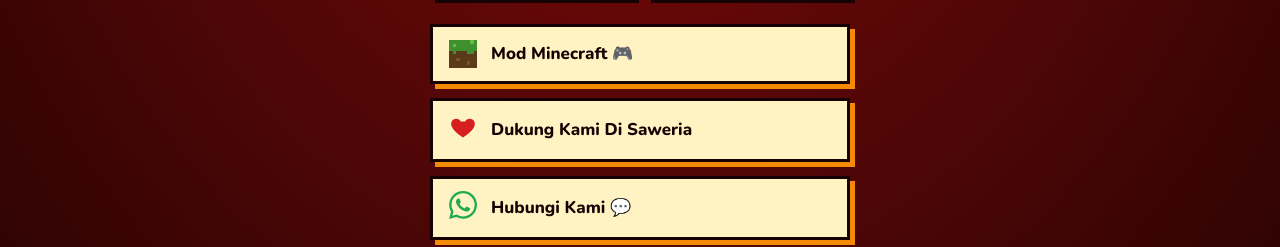
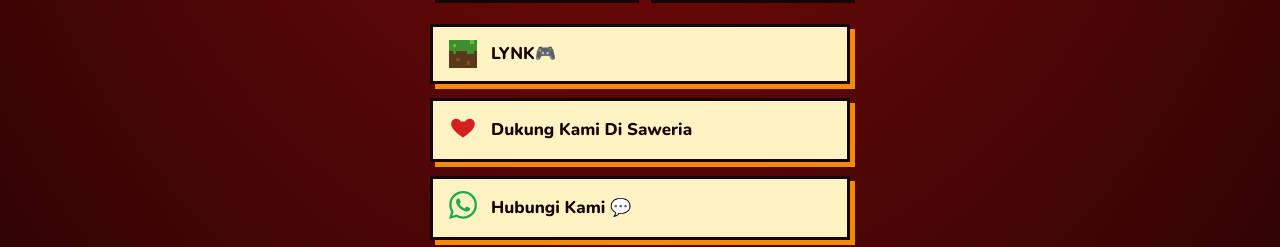
Before and after one commit to dieee44/lueel44, a plain HTML site: page index.html in a window 1280 px wide. Shown: the part 423-670 px from the top of the page. Drawn offline with nearby package versions, Linux system fonts and the light colour scheme.

Commit message:
Update index.html
Update Languages

```diff
--- a/index.html
+++ b/index.html
@@ -48,7 +48,7 @@
   </div>
 
   <ul class="links">
-    <li><a href="https://lynk.id/lueel44" target="_blank" rel="noopener"><svg width="28" height="28" viewBox="0 0 8 8" aria-hidden="true" shape-rendering="crispEdges"><rect width="8" height="8" fill="#5a3a1a"/><rect width="8" height="3" fill="#3f8f2f"/><rect x="1" y="3" width="1" height="1" fill="#3f8f2f"/><rect x="5" y="3" width="2" height="1" fill="#3f8f2f"/><rect x="2" y="5" width="1" height="1" fill="#7a5226"/><rect x="5" y="6" width="1" height="1" fill="#7a5226"/><rect x="1" y="1" width="1" height="1" fill="#5fbf45"/><rect x="6" y="0" width="1" height="1" fill="#5fbf45"/></svg>Mod Minecraft 🎮</a></li>
+    <li><a href="https://lynk.id/lueel44" target="_blank" rel="noopener"><svg width="28" height="28" viewBox="0 0 8 8" aria-hidden="true" shape-rendering="crispEdges"><rect width="8" height="8" fill="#5a3a1a"/><rect width="8" height="3" fill="#3f8f2f"/><rect x="1" y="3" width="1" height="1" fill="#3f8f2f"/><rect x="5" y="3" width="2" height="1" fill="#3f8f2f"/><rect x="2" y="5" width="1" height="1" fill="#7a5226"/><rect x="5" y="6" width="1" height="1" fill="#7a5226"/><rect x="1" y="1" width="1" height="1" fill="#5fbf45"/><rect x="6" y="0" width="1" height="1" fill="#5fbf45"/></svg>LYNK🎮</a></li>
     <li><a href="https://saweria.co/lueel44" target="_blank" rel="noopener"><span class="heart"><svg viewBox="0 0 24 24" aria-hidden="true"><path d="M12 21s-7.5-4.6-9.6-9.2C.9 8.6 2.7 5 6.1 5c2 0 3.4 1.1 3.9 2.2h4c.5-1.1 1.9-2.2 3.9-2.2 3.4 0 5.2 3.6 3.7 6.8C19.5 16.4 12 21 12 21z"/></svg></span>Dukung Kami Di Saweria</a></li>
     <li><a href="https://wa.me/6282173213395" target="_blank" rel="noopener"><span class="wa"><svg viewBox="0 0 24 24" aria-hidden="true"><path d="M17.472 14.382c-.297-.149-1.758-.867-2.03-.967-.273-.099-.471-.148-.67.15-.197.297-.767.966-.94 1.164-.173.199-.347.223-.644.075-.297-.15-1.255-.463-2.39-1.475-.883-.788-1.48-1.761-1.653-2.059-.173-.297-.018-.458.13-.606.134-.133.298-.347.446-.52.149-.174.198-.298.298-.497.099-.198.05-.371-.025-.52-.075-.149-.669-1.612-.916-2.207-.242-.579-.487-.5-.669-.51-.173-.008-.371-.01-.57-.01-.198 0-.52.074-.792.372-.272.297-1.04 1.016-1.04 2.479 0 1.462 1.065 2.875 1.213 3.074.149.198 2.096 3.2 5.077 4.487.709.306 1.262.489 1.694.625.712.227 1.36.195 1.871.118.571-.085 1.758-.719 2.006-1.413.248-.694.248-1.289.173-1.413-.074-.124-.272-.198-.57-.347m-5.421 7.403h-.004a9.87 9.87 0 01-5.031-1.378l-.361-.214-3.741.982.998-3.648-.235-.374a9.86 9.86 0 01-1.51-5.26c.001-5.45 4.436-9.884 9.888-9.884 2.64 0 5.122 1.03 6.988 2.898a9.825 9.825 0 012.893 6.994c-.003 5.45-4.437 9.884-9.885 9.884m8.413-18.297A11.815 11.815 0 0012.05 0C5.495 0 .16 5.335.157 11.892c0 2.096.547 4.142 1.588 5.945L.057 24l6.305-1.654a11.882 11.882 0 005.683 1.448h.005c6.554 0 11.89-5.335 11.893-11.893a11.821 11.821 0 00-3.48-8.413z"/></svg></span>Hubungi Kami 💬</a></li>
     <li><a href="https://www.tiktok.com/@lueel44?_r=1&amp;_t=ZS-9AbEGDD0QpZ" target="_blank" rel="noopener"><svg viewBox="0 0 24 24" aria-hidden="true"><path d="M16.6 5.8A4.3 4.3 0 0 1 15.5 3h-3.1v12.4a2.6 2.6 0 1 1-2.6-2.6c.3 0 .5 0 .8.1V9.7a5.7 5.7 0 1 0 4.9 5.7V9.1a7.4 7.4 0 0 0 4.3 1.4V7.4a4.3 4.3 0 0 1-3.2-1.6z"/></svg>TikTok▶</a></li>
```
